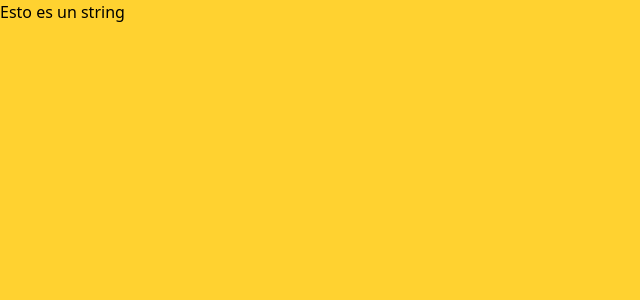
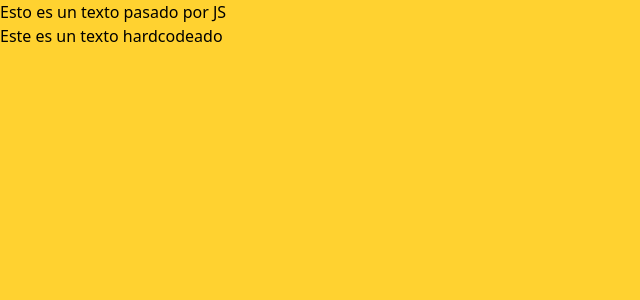
Before and after one commit to enguidev/0-teoria, a React (Vite) app: page / in a window 1280 px wide. Shown: the top 300 px of the page, without its empty margins (0-640 px from the left). Built offline with nearby package versions, Linux system fonts and the light colour scheme.

Commit message:
props string

```diff
--- a/src/App.jsx
+++ b/src/App.jsx
@@ -1,11 +1,11 @@
 // import { MyRoutes } from "./routers/router";
 import { ComponenteHijo } from "./components/ComponenteHijo";
 function App() {
-  const cadena = "Esto es un string";
+  const cadena = "Esto es un texto pasado por JS";
   return (
     // <MyRoutes/>
 
-    <ComponenteHijo texto={cadena} />
+    <ComponenteHijo texto={cadena} texto2= "Este es un texto hardcodeado" />
   );
 }
 export default App;
--- a/src/components/ComponenteHijo.jsx
+++ b/src/components/ComponenteHijo.jsx
@@ -1,7 +1,8 @@
-export const ComponenteHijo = ({ texto }) => {
+export const ComponenteHijo = ({ texto, texto2 }) => {
   return (
     <div className="h-screen bg-amber-300 text-black">
-      <span>{texto}</span>
+      <h1>{texto}</h1>
+      <h2>{texto2}</h2>
     </div>
   );
 };
```
